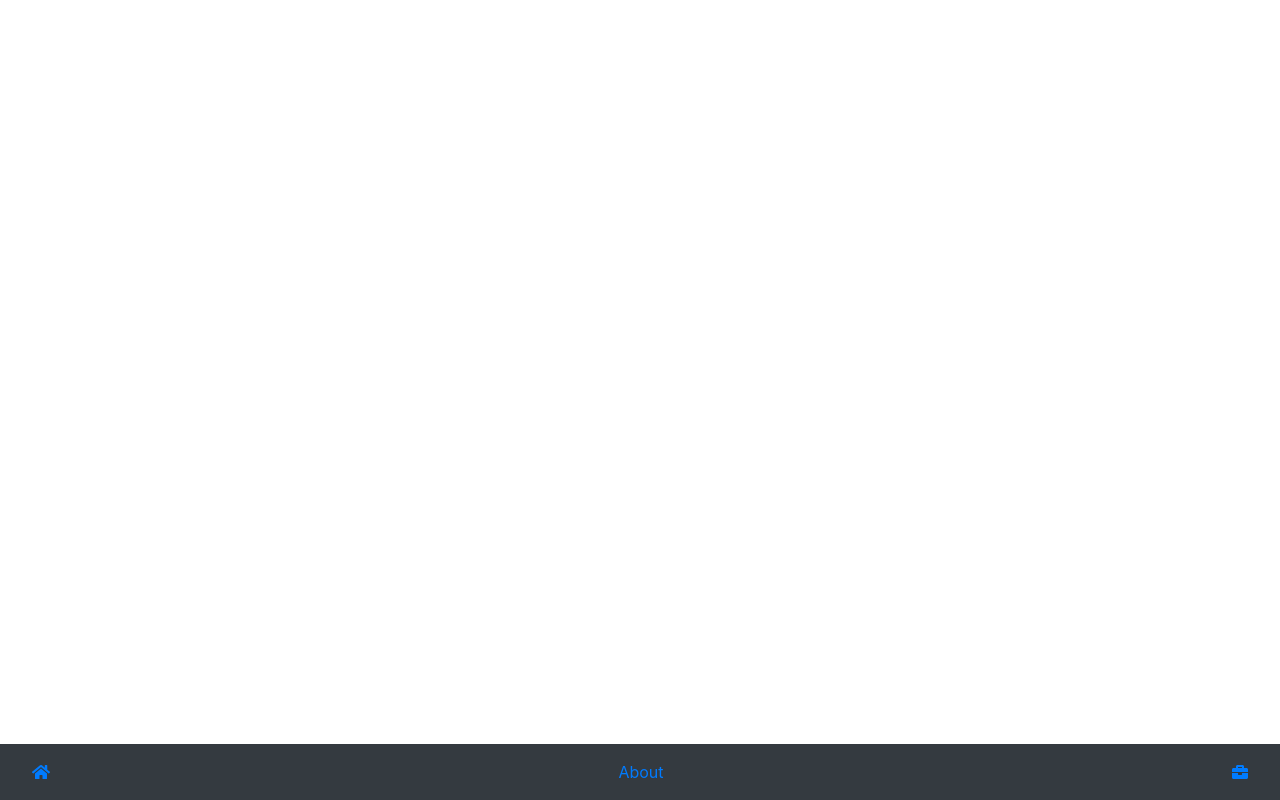
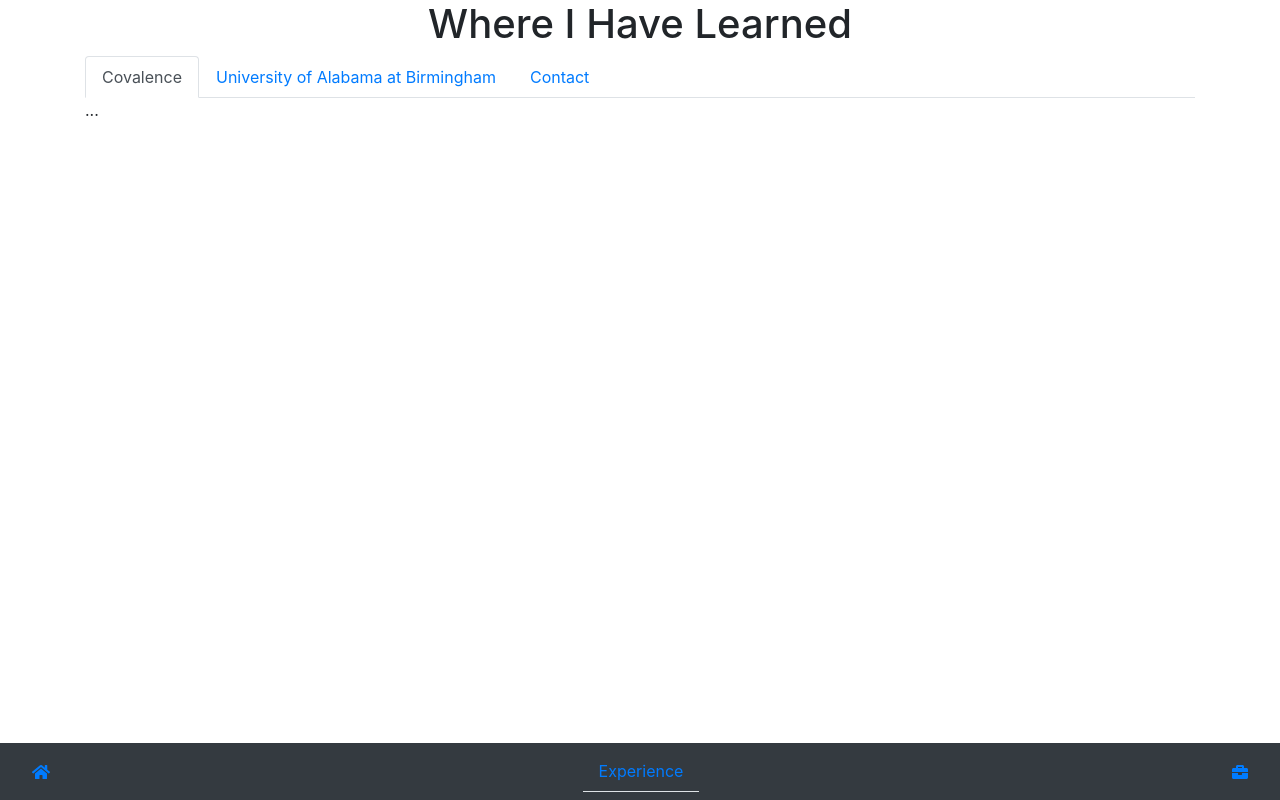
Before and after one commit to kvn35124/KAuer-portfolio, a React app: page /experience in a window 1280 px wide. Built offline with nearby package versions, Linux system fonts and the light colour scheme.

Commit message:
added some tabs into experience page

```diff
--- a/src/client/App.tsx
+++ b/src/client/App.tsx
@@ -1,8 +1,8 @@
 import * as React from 'react';
 import { BrowserRouter as Router, Switch, Route } from 'react-router-dom'
+import Experience from './Pages/Experience';
+import Work from './Pages/Work';
 import Home from './Pages/Home';
-import Work from './Pages/Work';
-import About from './Pages/About';
 import Navbar from './Component/Navbar';
 
 class App extends React.Component<IAppProps, IAppState> {
@@ -17,7 +17,7 @@ class App extends React.Component<IAppProps, IAppState> {
                     <Switch>
                         <Route exact path="/" component={Home} />
                         <Route exact path="/work" component={Work} />
-                        <Route exact path="/about" component={About} />
+                        <Route exact path="/experience" component={Experience} />
                     </Switch>
                 {/* </main> */}
             </Router>
--- a/src/client/Component/Navbar.tsx
+++ b/src/client/Component/Navbar.tsx
@@ -13,7 +13,7 @@ const Navbar: React.FC<INavbarProps> = () => {
     return (
         <nav className="navbar fixed-bottom bg-dark">
             <NavLink exact to="/" className="nav-item nav-link" activeClassName="nav-item nav-link active font-bold border-bottom">{glyphicon.Home}</NavLink>
-            <NavLink exact to="/about" className="nav-item nav-link" activeClassName="nav-item nav-link active font-bold border-bottom">About</NavLink>
+            <NavLink exact to="/experience" className="nav-item nav-link" activeClassName="nav-item nav-link active font-bold border-bottom">Experience</NavLink>
             <NavLink exact to="/work" className="nav-item nav-link" activeClassName="nav-item nav-link active font-bold border-bottom">{glyphicon.Work}</NavLink>
         </nav>
     )
--- a/src/client/Pages/About.tsx
+++ /dev/null
@@ -1,68 +0,0 @@
-import * as React from 'react';
-
-
-class About extends React.Component<IAboutProps, IAboutState> {
-
-    render() {
-        return (
-            <>
-                <main className="row">
-                    <section className="col-6 ml-4">
-                        <div>
-                            <h1 className="display-4 font-weight-bolder">Kevin Auer</h1>
-                            <p className="lead">Software Engineer</p>
-                            <p>Birmingham,AL</p>
-                            <hr />
-                        </div>
-                        <div className="card shadow justify-content-center mb-5">
-                            <div className="card-body">
-                                <h3 className="font-weight-bold">About me...</h3>
-                                <p className="card-text">
-                                    Hi, my name is Kevin and I am a software engineer with a background and education in biotechnology.
-                                </p>
-                                <p className="card-text">
-                                    I have a passion for coming up with innovative solutions to particularly hard problems. This passion led me to explore research opportunities.
-                                    After working in research, I decided to pursue an exciting and challenging career in software development where timetables for projects are much smaller
-                                    which allows me to solve problems at a quicker pace.
-                                    I am currently a recent grad of Covalence and working as a paramedic while I continue to build fun and exciting projects that allows
-                                    me to expand my knowledge of the current tech that I know.
-                                </p>
-                                <p className="card-text">
-                                    I thrive in fast paced environments, surrounded by people with similar interests.
-                                    I get excited about helping others learn how to code, and see them get excited about things they are able to build. I love to be challenged every day whether it
-                                    be a new algorithm challenge or designing and developing an application with technology I've never used before.
-                                </p>
-                                <p className="card-text">
-                                    Tech I am currently using includes:
-                                </p>
-                                <p className="card-text">-HTML/CSS</p>
-                                <p className="card-text">-JavaScript</p>
-                                <p className="card-text">-Bootstrap</p>
-                                <p className="card-text">-JQuery</p>
-                                <p className="card-text">-ReactJS</p>
-                                <p className="card-text">-NodeJS</p>
-                                <p className="card-text">-ExpressJS</p>
-                                <p className="card-text">-Typescript</p>
-                                <p className="card-text">-MySQL</p>
-                                <p className="card-text">-PassportJS</p>
-                                <p className="card-text">-React Native</p>
-                                <p className="card-text">
-                                    In my free time you can find me attending local tech meetups, trying a new restaurant,
-                                    or exporling the outdoors with my blue heeler named Blue.
-                                </p>
-                            </div>
-                        </div>
-                    </section>
-                </main>
-            </>
-
-        )
-    }
-}
-
-interface IAboutProps { }
-
-interface IAboutState { }
-
-
-export default About;
--- /dev/null
+++ b/src/client/Pages/Experience.tsx
@@ -0,0 +1,53 @@
+import * as React from 'react';
+
+
+
+
+class Experience extends React.Component<IExperienceProps, IExperienceState> {
+
+    constructor(props: IExperienceProps) {
+        super(props);
+        this.state = {};
+    }
+
+
+    render() {
+
+
+        return (
+            <main className="container">
+                <section className="row">
+                    <article className="col">
+                        <div className="d-flex justify-content-center">
+                            <h1>Where I Have Learned</h1>
+                        </div>
+                        <ul className="nav nav-tabs" id="myTab" role="tablist">
+                            <li className="nav-item">
+                                <a className="nav-link active" id="home-tab" data-toggle="tab" href="#home" role="tab" aria-controls="home" aria-selected="true">Covalence</a>
+                            </li>
+                            <li className="nav-item">
+                                <a className="nav-link" id="profile-tab" data-toggle="tab" href="#profile" role="tab" aria-controls="profile" aria-selected="false">University of Alabama at Birmingham</a>
+                            </li>
+                            <li className="nav-item">
+                                <a className="nav-link" id="contact-tab" data-toggle="tab" href="#contact" role="tab" aria-controls="contact" aria-selected="false">Contact</a>
+                            </li>
+                        </ul>
+                        <div className="tab-content" id="myTabContent">
+                            <div className="tab-pane fade show active" id="home" role="tabpanel" aria-labelledby="home-tab">...</div>
+                            <div className="tab-pane fade" id="profile" role="tabpanel" aria-labelledby="profile-tab">...</div>
+                            <div className="tab-pane fade" id="contact" role="tabpanel" aria-labelledby="contact-tab">...</div>
+                        </div>
+                    </article>
+                </section>
+            </main>
+        )
+    }
+}
+
+
+interface IExperienceProps { }
+
+interface IExperienceState { }
+
+
+export default Experience;
--- a/src/client/Pages/Home.tsx
+++ b/src/client/Pages/Home.tsx
@@ -5,14 +5,64 @@ class Home extends React.Component<IHomeProps, IHomeState> {
 
     render() {
         return (
-            <h1>Home Page</h1>
+            <>
+                <main className="row">
+                    <section className="col-6 ml-4">
+                        <div>
+                            <h1 className="display-4 font-weight-bolder">Kevin Auer</h1>
+                            <p className="lead">Software Engineer</p>
+                            <p>Birmingham,AL</p>
+                            <hr />
+                        </div>
+                        <div className="card shadow justify-content-center mb-5">
+                            <div className="card-body">
+                                <h3 className="font-weight-bold">About me...</h3>
+                                <p className="card-text">
+                                    Hi, my name is Kevin and I am a software engineer with a background and education in biotechnology.
+                                </p>
+                                <p className="card-text">
+                                    I have a passion for coming up with innovative solutions to particularly hard problems. This passion led me to explore research opportunities.
+                                    After working in research, I decided to pursue an exciting and challenging career in software development where timetables for projects are much smaller
+                                    which allows me to solve problems at a quicker pace.
+                                    I am currently a recent grad of Covalence and working as a paramedic while I continue to build fun and exciting projects that allows
+                                    me to expand my knowledge of the current tech that I know.
+                                </p>
+                                <p className="card-text">
+                                    I thrive in fast paced environments, surrounded by people with similar interests.
+                                    I get excited about helping others learn how to code, and see them get excited about things they are able to build. I love to be challenged every day whether it
+                                    be a new algorithm challenge or designing and developing an application with technology I've never used before.
+                                </p>
+                                <p className="card-text">
+                                    Tech I am currently using includes:
+                                </p>
+                                <p className="card-text">-HTML/CSS</p>
+                                <p className="card-text">-JavaScript</p>
+                                <p className="card-text">-Bootstrap</p>
+                                <p className="card-text">-JQuery</p>
+                                <p className="card-text">-ReactJS</p>
+                                <p className="card-text">-NodeJS</p>
+                                <p className="card-text">-ExpressJS</p>
+                                <p className="card-text">-Typescript</p>
+                                <p className="card-text">-MySQL</p>
+                                <p className="card-text">-PassportJS</p>
+                                <p className="card-text">-React Native</p>
+                                <p className="card-text">
+                                    In my free time you can find me attending local tech meetups, trying a new restaurant,
+                                    or exploring the outdoors with my blue heeler named Blue.
+                                </p>
+                            </div>
+                        </div>
+                    </section>
+                </main>
+            </>
+
         )
     }
 }
 
-interface IHomeProps {}
+interface IHomeProps { }
 
-interface IHomeState {}
+interface IHomeState { }
 
 
 export default Home;
```
Also changed, not shown: package.json (+5 -4 lines), 1 other file (tests, documents, lock files or other folders).
